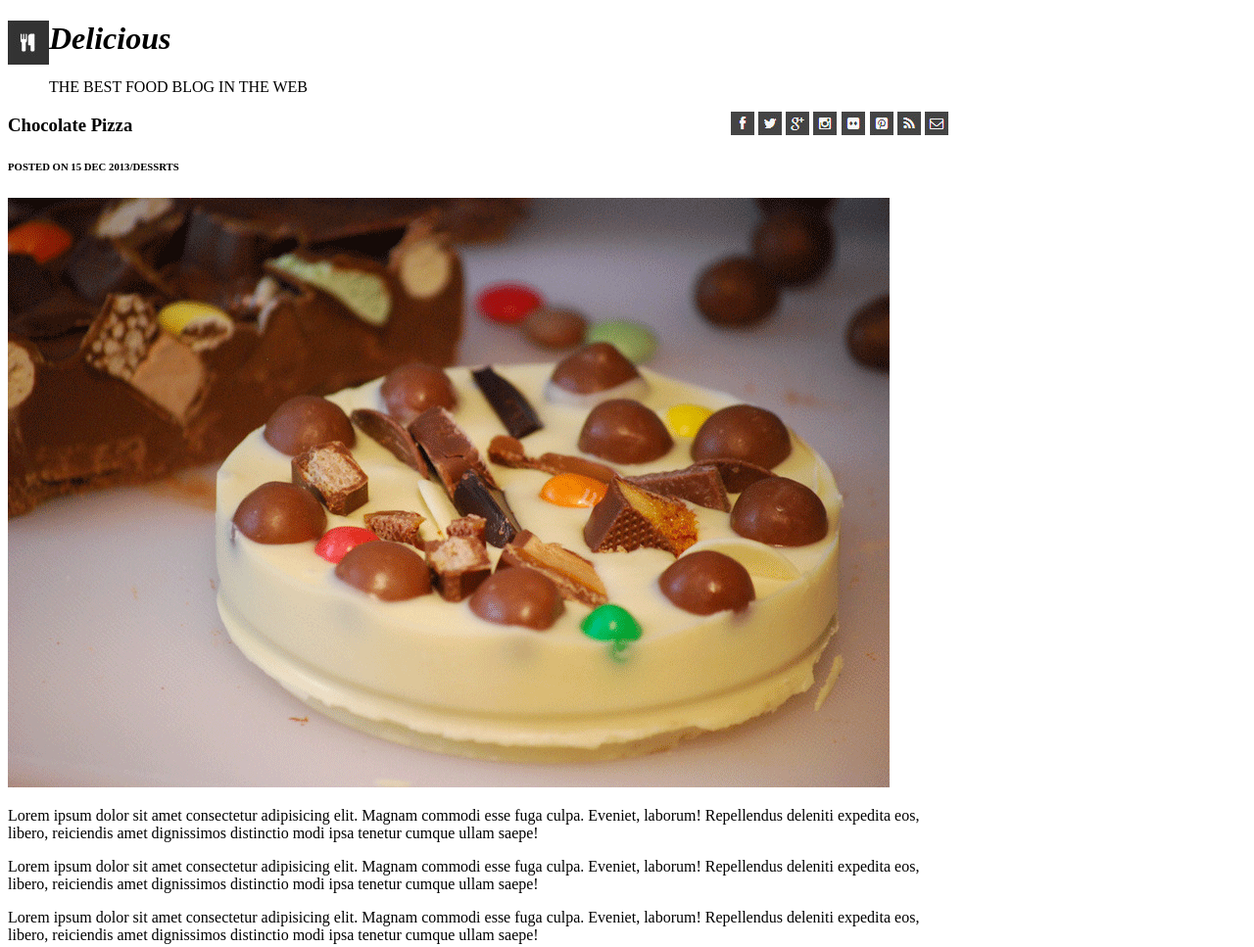
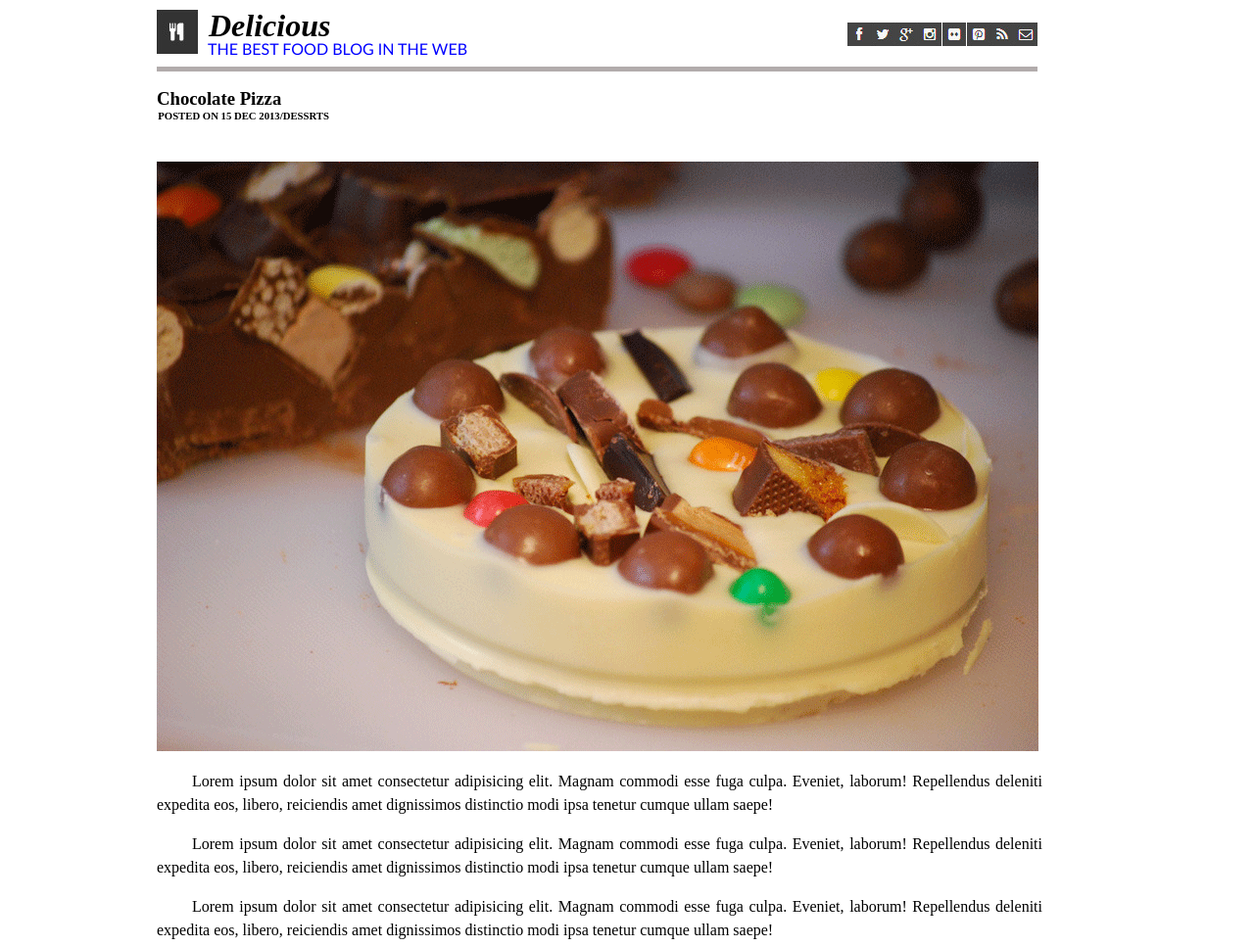
Before and after one commit to Sewar-web/chocolate-pizza, a plain HTML site: page index.html in a window 1280 px wide. Shown: the top 967 px of the page at 98% size. Drawn offline with Linux system fonts and the light colour scheme.

Commit message:
2en-Step

```diff
--- a/css/style.css
+++ b/css/style.css
@@ -1,11 +1,18 @@
 body
 {
     width: 960px;
+    margin: auto;
 }
 h1
 {
     font-style: italic;
     text-align: left;
+    margin: 0 53px;
+}
+.slag {
+font-family: 'Trebuchet MS', 'Lucida Sans Unicode', 'Lucida Grande', 'Lucida Sans', Arial, sans-serif;
+color: blue;
+margin: 0px 52px;
 }
 #img{
 
@@ -15,10 +22,32 @@ h1
 
 .image{
     float: right;
-    margin-top: auto;
+    /* margin-top: auto; */
+    margin: -35px 0px;
 }
 
  li
 {
 float: right;
 }
+header p {
+    margin: -19px;
+    width: 338px;
+}
+header{
+    border-bottom: 5px solid #b2acac;
+    padding: 10px 0;
+    width: 899px;
+}
+section{
+    display: flex;
+}
+h6{
+    margin: 40px -126px;
+}
+article{
+    width: 904px;
+    line-height: 1.5;
+    text-indent: 36px;
+    text-align: justify;
+}
--- a/index.html
+++ b/index.html
@@ -4,17 +4,16 @@
     <meta charset="UTF-8">
     <meta http-equiv="X-UA-Compatible" content="IE=edge">
     <meta name="viewport" content="width=device-width, initial-scale=1.0">
-    <title>Document</title>
+    <title>Chocolate Pizza</title>
+    <link rel="stylesheet" href="css/reset.css">
     <link rel="stylesheet" href="./css/style.css">
 </head>
 <body>
-    <p id="img">
-        <img src="./images/logo.png" alt="">
-    </p>
-    <h1> Delicious </h1>
-    <p>THE BEST FOOD BLOG IN THE WEB</p>
-
-    <p class="image">
+    <header>
+        <img id="img" src="./images/logo.png" alt="">
+        <h1> Delicious</h1>
+        <p class="slag">THE BEST FOOD BLOG IN THE WEB</p>
+        <section class="image">
             <img src="images/fb-icon.png" alt="">
             <img src="images/twit-icon.png" alt="">
             <img src="images/gp-icon.png" alt="">
@@ -23,11 +22,14 @@
             <img src="images/pint-icon.png" alt="">
             <img src="images/rss-icon.png" alt="">
             <img src="images/mail-icon.png" alt="">
-    </p>
-
-    <h3><b>Chocolate Pizza</b></h3>
+        </section>
+    </header>
+    <main>
+        <section><h3>Chocolate Pizza</h3>
             <h6>POSTED ON 15 DEC 2013/DESSRTS</h6>
+        </section>
         <img src="./images/choco-pizza.png" alt="">
+        <article>
             <p id="lorem">Lorem ipsum dolor sit amet consectetur adipisicing elit.
                 Magnam commodi esse fuga culpa. Eveniet, laborum! Repellendus deleniti expedita eos,
                  libero, reiciendis amet dignissimos distinctio modi ipsa tenetur cumque ullam saepe!</p>
@@ -39,8 +41,12 @@
            <p id="lorem3">Lorem ipsum dolor sit amet consectetur adipisicing elit.
                Magnam commodi esse fuga culpa. Eveniet, laborum! Repellendus deleniti expedita eos,
                 libero, reiciendis amet dignissimos distinctio modi ipsa tenetur cumque ullam saepe!</p>
+        </article>
+
 
         <img src="images/list-bg.png" alt="">
+    </main>
+
 
 </body>
 </html>
```
Lines whose indentation alone changed are shown as unchanged.
